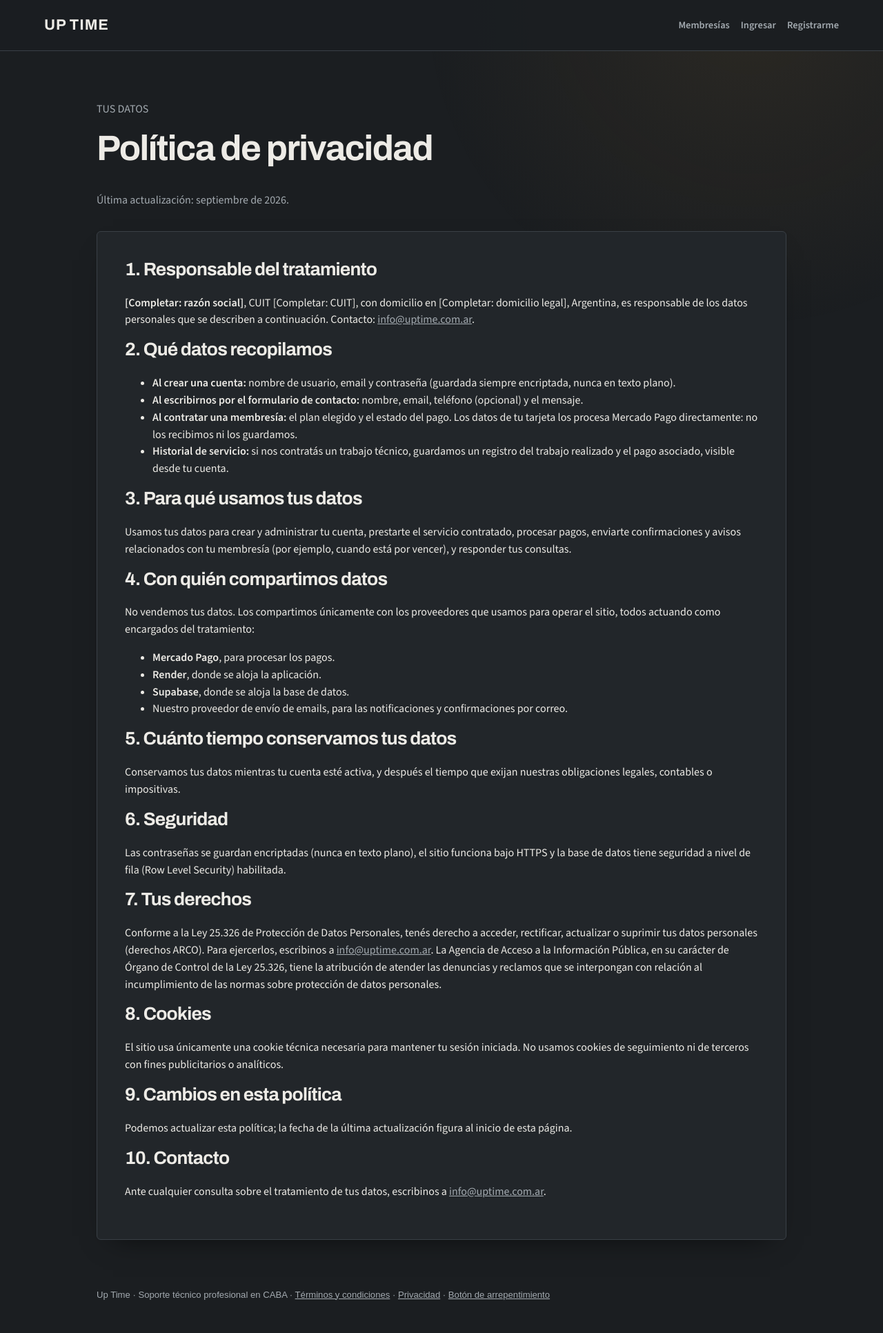
After one commit to gambito1988/Up-Time, a Flask app: page /privacidad in a window 1280 px wide. The commit adds this page. Shown: the whole page at 69% size. Run offline with Flask 3, Linux system fonts and the light colour scheme; parts of the project's set-up code (start-up, migrations or seed data) failed here and were passed over; some libraries are stand-ins or nearby versions.

Commit message:
Agregar términos, política de privacidad y botón de arrepentimiento
- /terminos y /privacidad: páginas legales con el marco de la Ley 24.240
  y la Ley 25.326. Los planes y precios de /terminos se leen de
  MEMBERSHIP_PLANS, para no desincronizarse del código.
- /arrepentimiento: botón de arrepentimiento funcional (no solo texto),
  exigido por la Res. 424/2020 para compras a distancia. Guarda la
  solicitud en contact_messages (visible en el panel de admin junto a
  los mensajes de contacto), avisa al negocio y le manda al cliente un
  comprobante por email con el número de referencia.
- Identidad fiscal (razón social, CUIT, domicilio, email) configurable
  por variables de entorno; sin definir, muestran un placeholder
  "[Completar: ...]" que hay que reemplazar antes de publicar.
- Enlaces a las tres páginas en el pie de base.html (todas las páginas
  con sesión) y en el pie de la landing estática.
- Pruebas unitarias y de integración para las páginas y el envío.

Co-Authored-By: Claude Sonnet 5 <noreply@anthropic.com>

```diff
--- a/app.py
+++ b/app.py
@@ -29,6 +29,13 @@ from werkzeug.security import check_password_hash, generate_password_hash
 BASE_DIR = Path(__file__).resolve().parent
 DATABASE_URL = os.environ.get("DATABASE_URL", "")
 WHATSAPP_NUMBER = "5491161471426"
+# Datos fiscales para los Términos y la Política de Privacidad. Completar antes de publicar:
+# la Res. 424/2020 y la Ley 24.240 exigen identificar al proveedor (razón social, CUIT, domicilio).
+BUSINESS_LEGAL_NAME = os.environ.get("BUSINESS_LEGAL_NAME", "[Completar: razón social]")
+BUSINESS_CUIT = os.environ.get("BUSINESS_CUIT", "[Completar: CUIT]")
+BUSINESS_ADDRESS = os.environ.get("BUSINESS_ADDRESS", "[Completar: domicilio legal]")
+BUSINESS_EMAIL = os.environ.get("BUSINESS_EMAIL", "info@uptime.com.ar")
+WITHDRAWAL_DAYS = 10  # Art. 34, Ley 24.240: 10 días corridos desde la contratación.
 PUBLIC_ASSETS = {"index.html", "styles.css"}
 CONTACT_LIMITS = {"nombre": 100, "email": 254, "telefono": 40, "mensaje": 2000}
 CONTACT_STATUSES = {"new": "Nuevo", "replied": "Respondido", "closed": "Cerrado"}
@@ -328,6 +335,73 @@ def assets(filename):
     return send_from_directory(BASE_DIR, filename)
 
 
+@app.get("/terminos")
+def terms():
+    return render_template(
+        "terminos.html",
+        plans=MEMBERSHIP_PLANS,
+        membership_days=MEMBERSHIP_DAYS,
+        withdrawal_days=WITHDRAWAL_DAYS,
+        legal_name=BUSINESS_LEGAL_NAME,
+        cuit=BUSINESS_CUIT,
+        address=BUSINESS_ADDRESS,
+        contact_email=BUSINESS_EMAIL,
+    )
+
+
+@app.get("/privacidad")
+def privacy():
+    return render_template(
+        "privacidad.html",
+        legal_name=BUSINESS_LEGAL_NAME,
+        cuit=BUSINESS_CUIT,
+        address=BUSINESS_ADDRESS,
+        contact_email=BUSINESS_EMAIL,
+    )
+
+
+@app.get("/arrepentimiento")
+def right_of_withdrawal():
+    return render_template("arrepentimiento.html", withdrawal_days=WITHDRAWAL_DAYS, contact_email=BUSINESS_EMAIL)
+
+
+@app.post("/arrepentimiento")
+@limiter.limit("10 per hour")
+def right_of_withdrawal_submit():
+    nombre = " ".join(request.form.get("nombre", "").split())[:100]
+    raw_email = request.form.get("email", "").strip()
+    referencia = " ".join(request.form.get("referencia", "").split())[:200]
+    motivo = request.form.get("motivo", "").strip()[:2000]
+
+    def form_error(message):
+        return render_template(
+            "arrepentimiento.html", withdrawal_days=WITHDRAWAL_DAYS, contact_email=BUSINESS_EMAIL, error=message
+        ), 400
+
+    if not nombre or not raw_email or not referencia:
+        return form_error("Completa tu nombre, email y a qué compra corresponde (plan o fecha de pago).")
+    try:
+        email = validate_email(raw_email, check_deliverability=False).normalized
+    except EmailNotValidError:
+        return form_error("El email no es válido.")
+
+    mensaje = f"Compra: {referencia}\n\nMotivo: {motivo or 'No indicado.'}"
+    try:
+        with get_db() as connection:
+            row = connection.execute(
+                "INSERT INTO contact_messages (name, email, phone, message) VALUES (%s, %s, NULL, %s) RETURNING id",
+                (f"[Arrepentimiento] {nombre}", email, mensaje),
+            ).fetchone()
+    except DATABASE_ERRORS:
+        app.logger.exception("No se pudo guardar la solicitud de arrepentimiento")
+        return form_error(
+            f"No pudimos registrar tu solicitud. Escribinos directamente a {BUSINESS_EMAIL} citando este mismo motivo."
+        )
+    run_in_background(notify_contact, f"[Arrepentimiento] {nombre}", email, None, mensaje)
+    run_in_background(notify_withdrawal_customer, email, row["id"], referencia)
+    return render_template("arrepentimiento_confirmacion.html", request_id=row["id"], email=email)
+
+
 def save_contact_message(name, email, phone, message):
     with get_db() as connection:
         connection.execute(
@@ -354,6 +428,19 @@ def notify_contact(name, email, phone, message):
 def run_in_background(function, *args):
     """El envío SMTP puede tardar hasta su timeout; no debe demorar la respuesta al visitante."""
     threading.Thread(target=function, args=args, daemon=True).start()
+
+
+def notify_withdrawal_customer(email, request_id, referencia):
+    """Le manda al cliente un comprobante por email de su solicitud de arrepentimiento."""
+    sender = send_email_via_webhook if os.environ.get("EMAIL_WEBHOOK_URL") else send_email
+    sender(
+        email,
+        f"Recibimos tu solicitud de arrepentimiento #{request_id} - Up Time",
+        f"Registramos tu solicitud de arrepentimiento sobre: {referencia}\n\n"
+        f"Número de referencia: #{request_id}\n\n"
+        "Te contactaremos para coordinar el reembolso, por el mismo medio de pago que usaste.\n\n"
+        "Equipo Up Time",
+    )
 
 
 @app.post("/contacto")
--- a/index.html
+++ b/index.html
@@ -34,6 +34,6 @@
 <section class="contact" id="contacto"><div class="wrap contact-grid"><div><p class="kicker mono">HABLEMOS</p><h2>Contanos qué le pasa a tu equipo.</h2><p class="contact-lede">Te respondemos con un presupuesto claro y los próximos pasos.</p><div class="contact-info"><div><span class="contact-label">UBICACIÓN</span><strong>CABA, Argentina</strong></div><div><span class="contact-label">TELÉFONO</span><a href="tel:+541161471426">+54 (11) 6147-1426</a></div><div><span class="contact-label">EMAIL</span><a href="mailto:info@uptime.com.ar">info@uptime.com.ar</a></div><div><span class="contact-label">WHATSAPP</span><a href="https://wa.me/5491161471426" target="_blank" rel="noopener noreferrer">Contactar por WhatsApp</a></div></div></div>
 <form class="contact-form" action="https://up-time-jfzd.onrender.com/contacto" method="post"><div aria-hidden="true" style="position:absolute;left:-9999px;height:0;overflow:hidden"><label for="website">Sitio web</label><input id="website" name="website" type="text" tabindex="-1" autocomplete="off"></div><label for="nombre">Nombre</label><input id="nombre" name="nombre" type="text" placeholder="Tu nombre" autocomplete="name" required><label for="email">Email</label><input id="email" name="email" type="email" placeholder="Tu email" autocomplete="email" required><label for="telefono">Teléfono</label><input id="telefono" name="telefono" type="tel" placeholder="Tu número de contacto" autocomplete="tel"><label for="mensaje">Contanos qué le pasa a tu equipo</label><textarea id="mensaje" name="mensaje" rows="4" placeholder="Ej: la PC no enciende, la pantalla queda en negro..." required></textarea><button class="btn btn-primary" type="submit">Enviar mensaje</button></form></div></section>
 </main>
-<footer><div class="wrap footer-grid"><div><strong>Up Time</strong> <span>— Soporte técnico profesional en CABA</span></div><div class="footer-links"><a href="#servicios">Servicios</a><a href="#contacto">Contacto</a><a href="https://up-time-jfzd.onrender.com/usuarios/login">Mi cuenta</a></div><div>© 2024 Up Time</div></div></footer>
+<footer><div class="wrap footer-grid"><div><strong>Up Time</strong> <span>— Soporte técnico profesional en CABA</span></div><div class="footer-links"><a href="#servicios">Servicios</a><a href="#contacto">Contacto</a><a href="https://up-time-jfzd.onrender.com/usuarios/login">Mi cuenta</a><a href="/terminos">Términos</a><a href="/privacidad">Privacidad</a><a href="/arrepentimiento">Botón de arrepentimiento</a></div><div>© 2024 Up Time</div></div></footer>
 </body>
 </html>
--- a/templates/base.html
+++ b/templates/base.html
@@ -81,6 +81,6 @@
 <main class="page {% block page_class %}{% endblock %}">
     {% block content %}{% endblock %}
 </main>
-<footer>Up Time · Soporte técnico profesional en CABA</footer>
+<footer>Up Time · Soporte técnico profesional en CABA · <a href="{{ url_for('terms') }}">Términos y condiciones</a> · <a href="{{ url_for('privacy') }}">Privacidad</a> · <a href="{{ url_for('right_of_withdrawal') }}">Botón de arrepentimiento</a></footer>
 </body>
 </html>
--- /dev/null
+++ b/templates/privacidad.html
@@ -0,0 +1,47 @@
+{% extends "base.html" %}
+{% block title %}Política de privacidad | Up Time{% endblock %}
+{% block content %}
+<div class="intro"><p class="muted">TUS DATOS</p><h1>Política de privacidad</h1><p class="muted">Última actualización: septiembre de 2026.</p></div>
+<section class="panel">
+    <h2>1. Responsable del tratamiento</h2>
+    <p><strong>{{ legal_name }}</strong>, CUIT {{ cuit }}, con domicilio en {{ address }}, Argentina, es responsable de los datos personales que se describen a continuación. Contacto: <a href="mailto:{{ contact_email }}">{{ contact_email }}</a>.</p>
+
+    <h2>2. Qué datos recopilamos</h2>
+    <ul>
+        <li><strong>Al crear una cuenta:</strong> nombre de usuario, email y contraseña (guardada siempre encriptada, nunca en texto plano).</li>
+        <li><strong>Al escribirnos por el formulario de contacto:</strong> nombre, email, teléfono (opcional) y el mensaje.</li>
+        <li><strong>Al contratar una membresía:</strong> el plan elegido y el estado del pago. Los datos de tu tarjeta los procesa Mercado Pago directamente: no los recibimos ni los guardamos.</li>
+        <li><strong>Historial de servicio:</strong> si nos contratás un trabajo técnico, guardamos un registro del trabajo realizado y el pago asociado, visible desde tu cuenta.</li>
+    </ul>
+
+    <h2>3. Para qué usamos tus datos</h2>
+    <p>Usamos tus datos para crear y administrar tu cuenta, prestarte el servicio contratado, procesar pagos, enviarte confirmaciones y avisos relacionados con tu membresía (por ejemplo, cuando está por vencer), y responder tus consultas.</p>
+
+    <h2>4. Con quién compartimos datos</h2>
+    <p>No vendemos tus datos. Los compartimos únicamente con los proveedores que usamos para operar el sitio, todos actuando como encargados del tratamiento:</p>
+    <ul>
+        <li><strong>Mercado Pago</strong>, para procesar los pagos.</li>
+        <li><strong>Render</strong>, donde se aloja la aplicación.</li>
+        <li><strong>Supabase</strong>, donde se aloja la base de datos.</li>
+        <li>Nuestro proveedor de envío de emails, para las notificaciones y confirmaciones por correo.</li>
+    </ul>
+
+    <h2>5. Cuánto tiempo conservamos tus datos</h2>
+    <p>Conservamos tus datos mientras tu cuenta esté activa, y después el tiempo que exijan nuestras obligaciones legales, contables o impositivas.</p>
+
+    <h2>6. Seguridad</h2>
+    <p>Las contraseñas se guardan encriptadas (nunca en texto plano), el sitio funciona bajo HTTPS y la base de datos tiene seguridad a nivel de fila (Row Level Security) habilitada.</p>
+
+    <h2>7. Tus derechos</h2>
+    <p>Conforme a la Ley 25.326 de Protección de Datos Personales, tenés derecho a acceder, rectificar, actualizar o suprimir tus datos personales (derechos ARCO). Para ejercerlos, escribinos a <a href="mailto:{{ contact_email }}">{{ contact_email }}</a>. La Agencia de Acceso a la Información Pública, en su carácter de Órgano de Control de la Ley 25.326, tiene la atribución de atender las denuncias y reclamos que se interpongan con relación al incumplimiento de las normas sobre protección de datos personales.</p>
+
+    <h2>8. Cookies</h2>
+    <p>El sitio usa únicamente una cookie técnica necesaria para mantener tu sesión iniciada. No usamos cookies de seguimiento ni de terceros con fines publicitarios o analíticos.</p>
+
+    <h2>9. Cambios en esta política</h2>
+    <p>Podemos actualizar esta política; la fecha de la última actualización figura al inicio de esta página.</p>
+
+    <h2>10. Contacto</h2>
+    <p>Ante cualquier consulta sobre el tratamiento de tus datos, escribinos a <a href="mailto:{{ contact_email }}">{{ contact_email }}</a>.</p>
+</section>
+{% endblock %}
```
Also changed, not shown: render.yaml (+8 -0 lines), templates/arrepentimiento.html (added, +20 -0 lines), templates/arrepentimiento_confirmacion.html (added, +12 -0 lines), templates/terminos.html (added, +50 -0 lines), tests/test_app.py (+18 -0 lines), tests/test_integration.py (+28 -0 lines), 1 other file.
